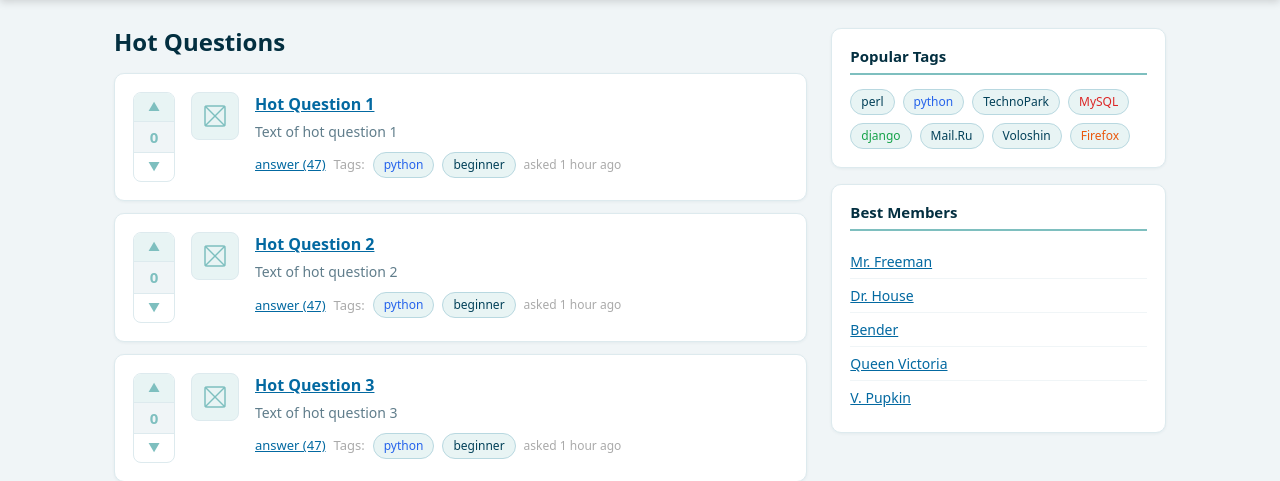
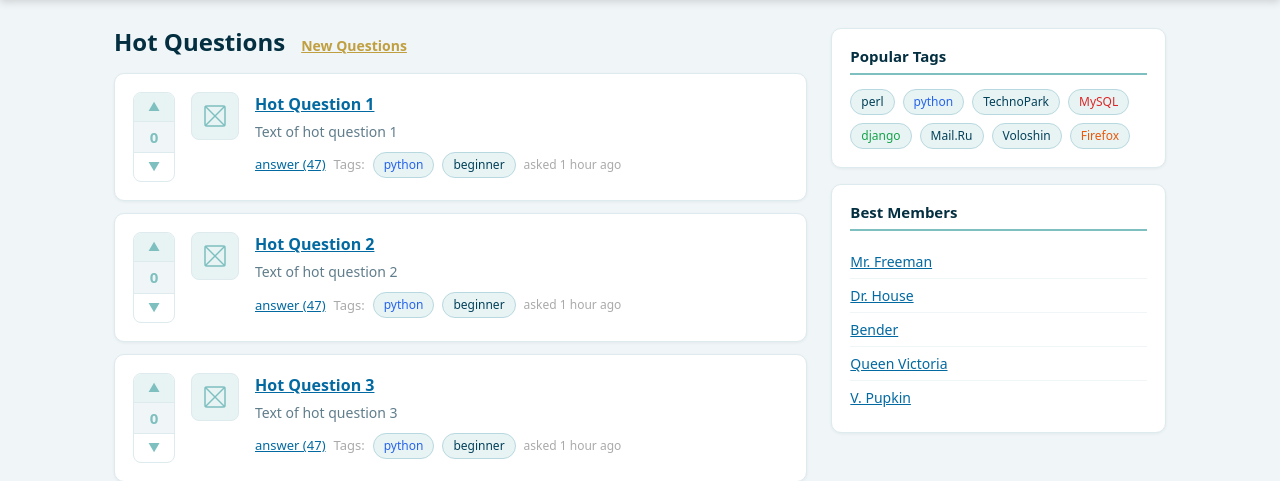
Before and after one commit to Dovletov-Seyran/2026-VK-EDU-Web-1-13-Dovletov-S, a Django app: page /hot/ in a window 1280 px wide. Shown: the part 78-559 px from the top of the page. Run offline with Django 5.2, Linux system fonts and the light colour scheme; some libraries are stand-ins or nearby versions.

Commit message:
hw-2 corrected mistakes

```diff
--- a/public/questions/templates/questions/ask.html
+++ b/public/questions/templates/questions/ask.html
@@ -3,8 +3,8 @@
 
 {% block navbar_right %}
 <div class="d-flex gap-3">
-      <a href="{% url 'core:login' %}" class="nav-link-white">log in</a>
-      <a href="{% url 'core:signup' %}" class="nav-link-white">register</a>
+  <a href="{% url 'core:login' %}" class="nav-link-white">log in</a>
+  <a href="{% url 'core:signup' %}" class="nav-link-white">register</a>
 </div>
 {% endblock %}
 
@@ -15,6 +15,7 @@
 </div>
 <div class="white-card">
   <form method="post" action="#">
+    {% csrf_token %}
     <div class="row align-items-start mb-3 g-2">
       <div class="col-auto form-label-col-sm">Title</div>
       <div class="col">
--- a/public/questions/templates/questions/hot.html
+++ b/public/questions/templates/questions/hot.html
@@ -3,14 +3,7 @@
 {%block navbar_right %}
 <div class="d-flex align-items-center gap-2">
   <div class="nav-avatar">
-    <svg
-      width="20"
-      height="20"
-      viewBox="0 0 24 24"
-      fill="none"
-      stroke="#7EBFBF"
-      stroke-width="1.5"
-    >
+    <svg width="20" height="20" viewBox="0 0 24 24" fill="none" stroke="#7EBFBF" stroke-width="1.5">
       <rect x="2" y="2" width="20" height="20" rx="2" />
       <line x1="2" y1="2" x2="22" y2="22" />
       <line x1="22" y1="2" x2="2" y2="22" />
@@ -27,6 +20,7 @@
 {% endblock %} {% block content %}
 <div class="d-flex align-items-baseline gap-3 mb-3">
   <h4 class="page-title m-0">Hot Questions</h4>
+  <a href="{% url 'questions:home' %}" class="hot-link">New Questions</a>
 </div>
 
 {% for question in page %}
```
Lines whose indentation alone changed are shown as unchanged.
